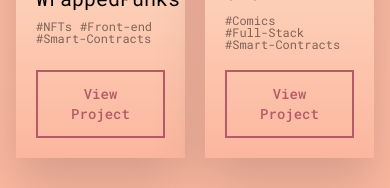
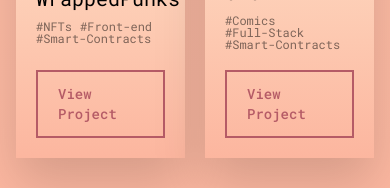
Before and after one commit to MatthieuD134/matthieu-daulhiac-portfolio, a Next.js app: page / in a window 390 px wide. Shown: the part 3331-3519 px from the top of the page. Built offline with nearby package versions, Linux system fonts and the light colour scheme; no server answers.

Commit message:
add link to projects

```diff
--- a/src/components/pages/home/my-work-section.tsx
+++ b/src/components/pages/home/my-work-section.tsx
@@ -12,7 +12,7 @@ const PROJECTS: { locale: string; projects: Project[] }[] = [
         name: 'WrappedPunks',
         description:
           'lorem ipsum dolor sit amet, consectetur adipiscing elit, sed do eiusmod tempor incididunt ut labore et dolore magna aliqua. Ut enim ad minim veniam',
-        href: '#',
+        href: 'https://wrappedpunks.com/',
         imageUrl: '/images/wrappedpunks.png',
         tags: ['NFTs', 'Front-end', 'Smart-Contracts'],
       },
@@ -21,7 +21,7 @@ const PROJECTS: { locale: string; projects: Project[] }[] = [
         name: 'OZU',
         description:
           'lorem ipsum dolor sit amet, consectetur adipiscing elit, sed do eiusmod tempor incididunt ut labore et dolore magna aliqua. Ut enim ad minim veniam',
-        href: '#',
+        href: 'https://ozu.io/',
         imageUrl: '/images/ozu.webp',
         tags: ['Comics', 'Full-Stack', 'Smart-Contracts'],
       },
@@ -35,7 +35,7 @@ const PROJECTS: { locale: string; projects: Project[] }[] = [
         name: 'WrappedPunks',
         description:
           'lorem ipsum dolor sit amet, consectetur adipiscing elit, sed do eiusmod tempor incididunt ut labore et dolore magna aliqua. Ut enim ad minim veniam',
-        href: '#',
+        href: 'https://wrappedpunks.com/',
         imageUrl: '/images/wrappedpunks.png',
         tags: ['NFTs', 'Front-end', 'Contrats-Intelligents'],
       },
@@ -44,7 +44,7 @@ const PROJECTS: { locale: string; projects: Project[] }[] = [
         name: 'OZU',
         description:
           'lorem ipsum dolor sit amet, consectetur adipiscing elit, sed do eiusmod tempor incididunt ut labore et dolore magna aliqua. Ut enim ad minim veniam',
-        href: '#',
+        href: 'https://ozu.io/',
         imageUrl: '/images/ozu.webp',
         tags: ['Comics', 'Full-Stack', 'Contrats-Intelligents'],
       },
@@ -58,7 +58,7 @@ const PROJECTS: { locale: string; projects: Project[] }[] = [
         name: 'WrappedPunks',
         description:
           'lorem ipsum dolor sit amet, consectetur adipiscing elit, sed do eiusmod tempor incididunt ut labore et dolore magna aliqua. Ut enim ad minim veniam',
-        href: '#',
+        href: 'https://wrappedpunks.com/',
         imageUrl: '/images/wrappedpunks.png',
         tags: ['NFTs', '前段', '智能合约'],
       },
@@ -67,7 +67,7 @@ const PROJECTS: { locale: string; projects: Project[] }[] = [
         name: 'OZU',
         description:
           'lorem ipsum dolor sit amet, consectetur adipiscing elit, sed do eiusmod tempor incididunt ut labore et dolore magna aliqua. Ut enim ad minim veniam',
-        href: '#',
+        href: 'https://ozu.io/',
         imageUrl: '/images/ozu.webp',
         tags: ['漫画', '全段', '智能合约'],
       },
--- a/src/components/pages/home/project-card.tsx
+++ b/src/components/pages/home/project-card.tsx
@@ -1,4 +1,5 @@
 import Button from '@/components/base/button/button';
+import LinkButton from '@/components/base/button/link-button';
 import Image from 'next/image';
 import { useRouter } from 'next/router';
 import { useMemo } from 'react';
@@ -52,9 +53,13 @@ const ProjectCard = ({ project }: { project: Project }) => {
           ))}
         </span>
       </div>
-      <div>
-        <Button className="text-sm md:text-md">{buttonText}</Button>
-      </div>
+      <LinkButton
+        href={project.href}
+        target="blank"
+        className="text-sm md:text-md"
+      >
+        {buttonText}
+      </LinkButton>
     </div>
   );
 };
```
